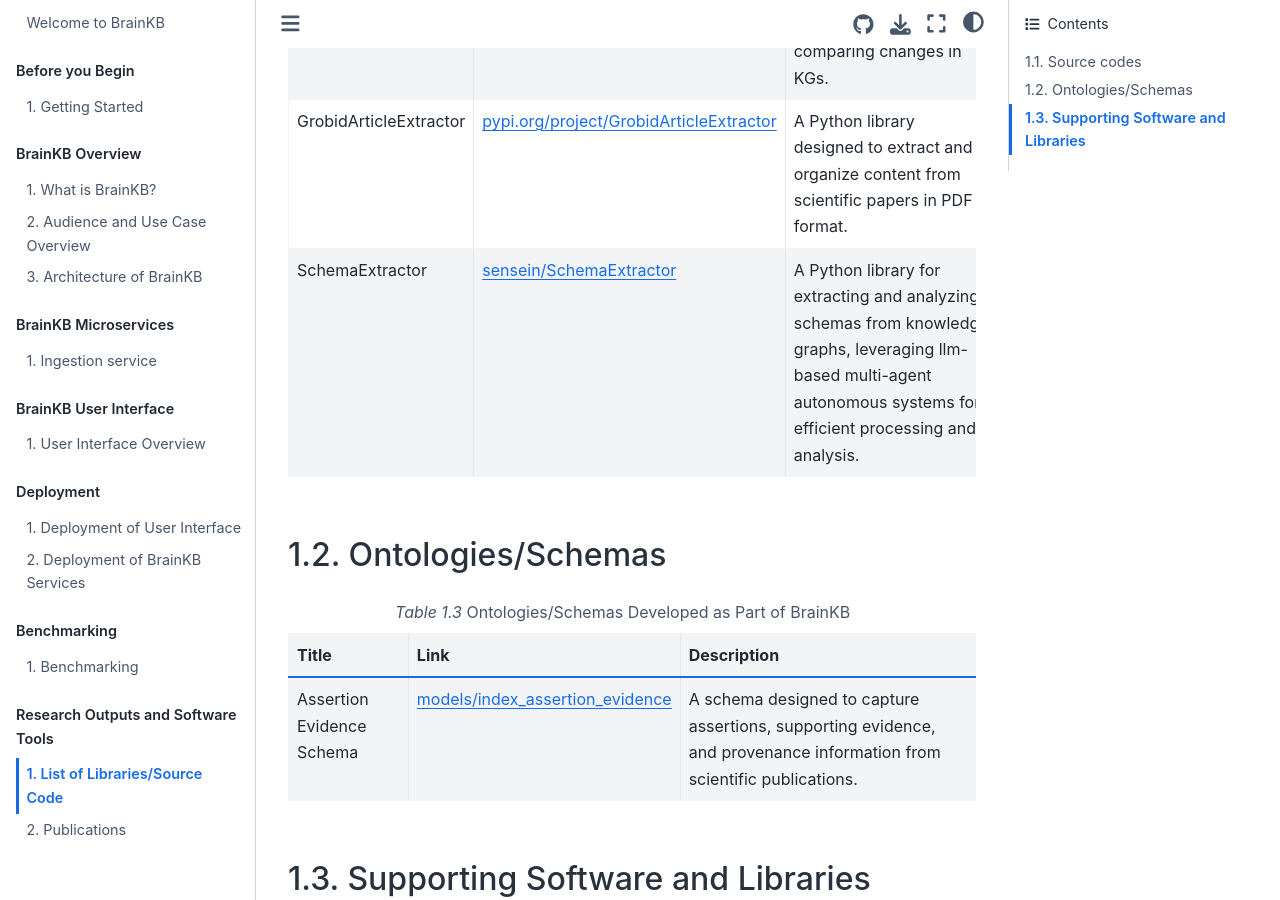
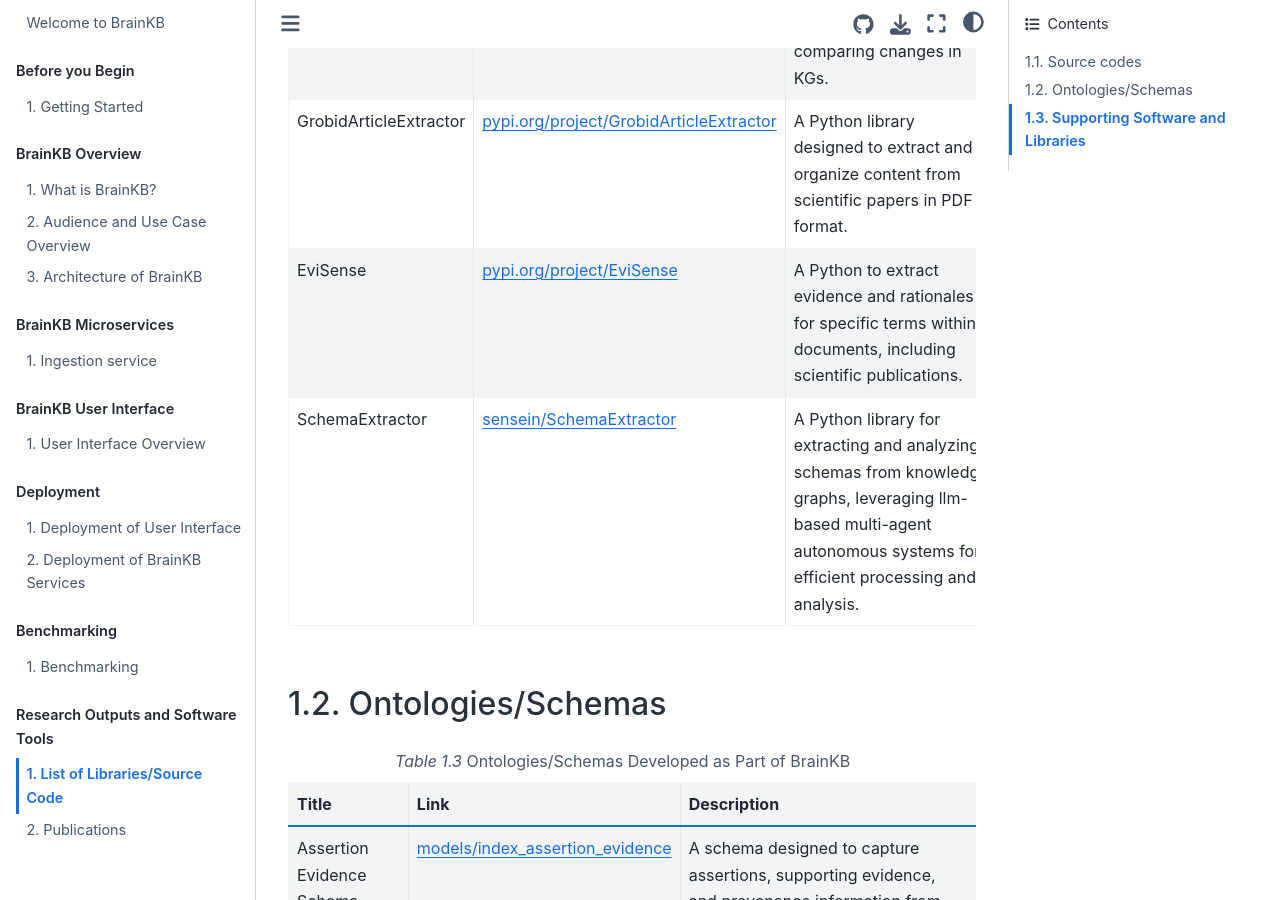
Before and after one commit to sensein/brainkbdocs, a Jupyter Book: the page built from docs/list_of_libaries.md, in a window 1280 px wide and 900 px high, scrolled down 492 px. Built offline with Jupyter Book 1.0.4 settings and Sphinx 7.4.7 and the Sphinx Book theme 1.1.4, drawn with Linux system fonts in a browser that asks for light colours.

Commit message:
EviSense information added

```diff
--- a/docs/list_of_libaries.md
+++ b/docs/list_of_libaries.md
@@ -21,7 +21,9 @@
 * - GrobidArticleExtractor
   - [pypi.org/project/GrobidArticleExtractor](https://pypi.org/project/GrobidArticleExtractor)
   - A Python library designed to extract and organize content from scientific papers in PDF format.
-
+* - EviSense
+  - [pypi.org/project/EviSense](https://pypi.org/project/EviSense)
+  - A Python  to extract evidence and rationales for specific terms within documents, including scientific publications.
 * - SchemaExtractor
   - [sensein/SchemaExtractor](https://github.com/sensein/SchemaExtractor/tree/dev)
   - A Python library for extracting and analyzing schemas from knowledge graphs, leveraging llm-based multi-agent autonomous systems for efficient processing and analysis.
```
